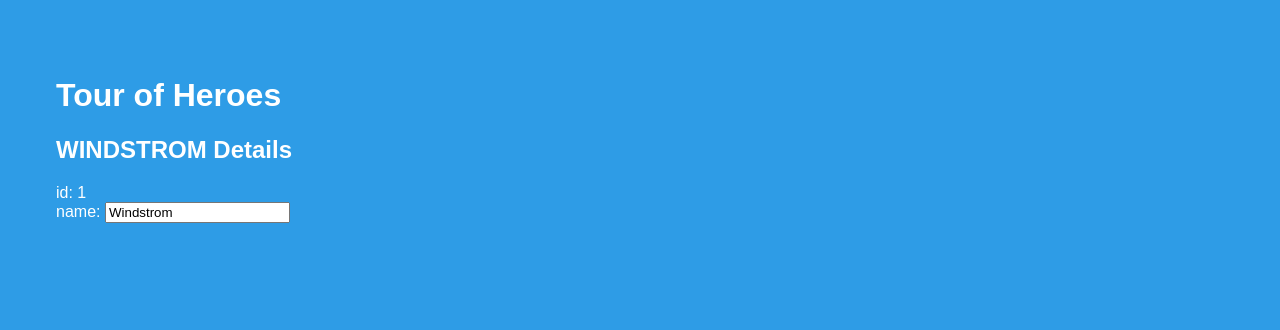
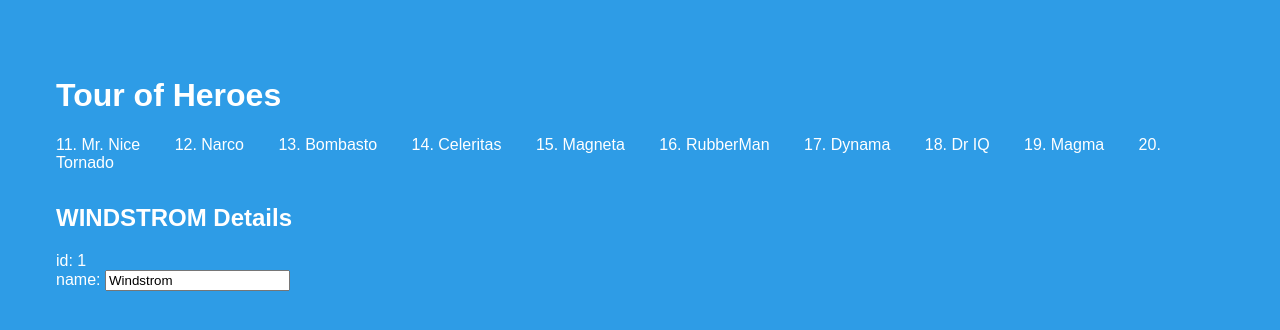
Before and after one commit to murdisto/TourOfHeroes, an Angular app: page / in a window 1280 px wide. Shown: the top 330 px of the page. Built offline with nearby package versions, Linux system fonts and the light colour scheme.

Commit message:
list heroes

```diff
--- a/src/app/heroes/heroes.component.html
+++ b/src/app/heroes/heroes.component.html
@@ -1,3 +1,10 @@
+
+<h2></h2>
+<ul class="heroes">
+  <li *ngFor="let hero of heroes">
+    <span class="badge">{{hero.id}}. </span>{{hero.name}}
+  </li>
+</ul>
 
 <h2>{{ hero.name | uppercase }} Details</h2>
 <div><span>id: </span>{{ hero.id }}</div>
--- a/src/app/heroes/heroes.component.ts
+++ b/src/app/heroes/heroes.component.ts
@@ -1,5 +1,6 @@
 import { Component, OnInit } from '@angular/core';
 import { Hero } from '../hero';
+import { HEROES } from '../mock-heroes';
 
 @Component({
   selector: 'app-heroes',
@@ -7,6 +8,8 @@ import { Hero } from '../hero';
   styleUrls: ['./heroes.component.css']
 })
 export class HeroesComponent implements OnInit {
+  heroes = HEROES;
+
   hero: Hero = {
     id: 1,
     name: 'Windstrom'
--- /dev/null
+++ b/src/app/mock-heroes.ts
@@ -0,0 +1,14 @@
+import { Hero } from './hero';
+
+export const HEROES: Hero[] = [
+  { id: 11, name: 'Mr. Nice' },
+  { id: 12, name: 'Narco' },
+  { id: 13, name: 'Bombasto' },
+  { id: 14, name: 'Celeritas' },
+  { id: 15, name: 'Magneta' },
+  { id: 16, name: 'RubberMan' },
+  { id: 17, name: 'Dynama' },
+  { id: 18, name: 'Dr IQ' },
+  { id: 19, name: 'Magma' },
+  { id: 20, name: 'Tornado' }
+];
```
Also changed, not shown: src/app/hero.ts (line endings or trailing spaces).
